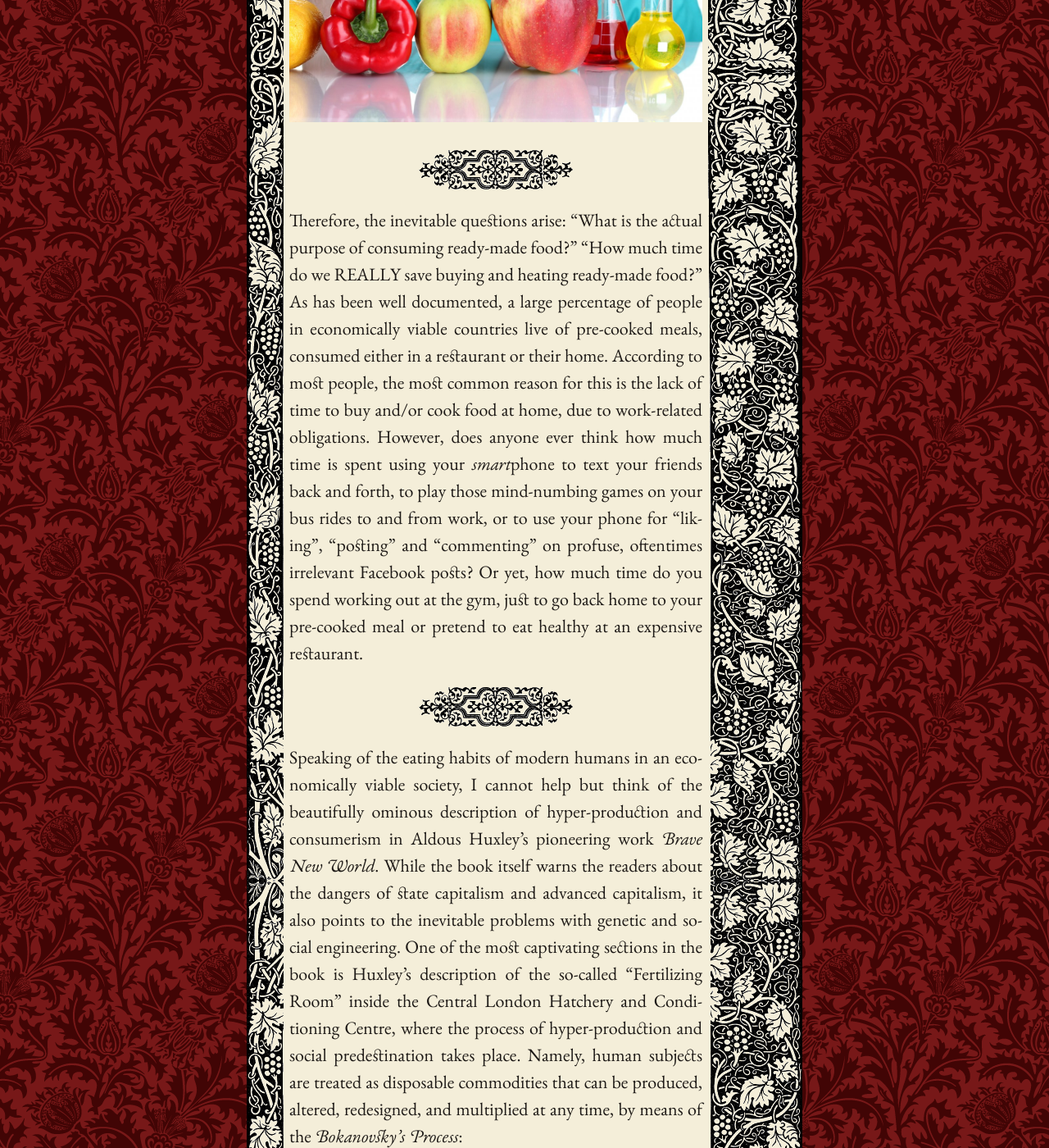
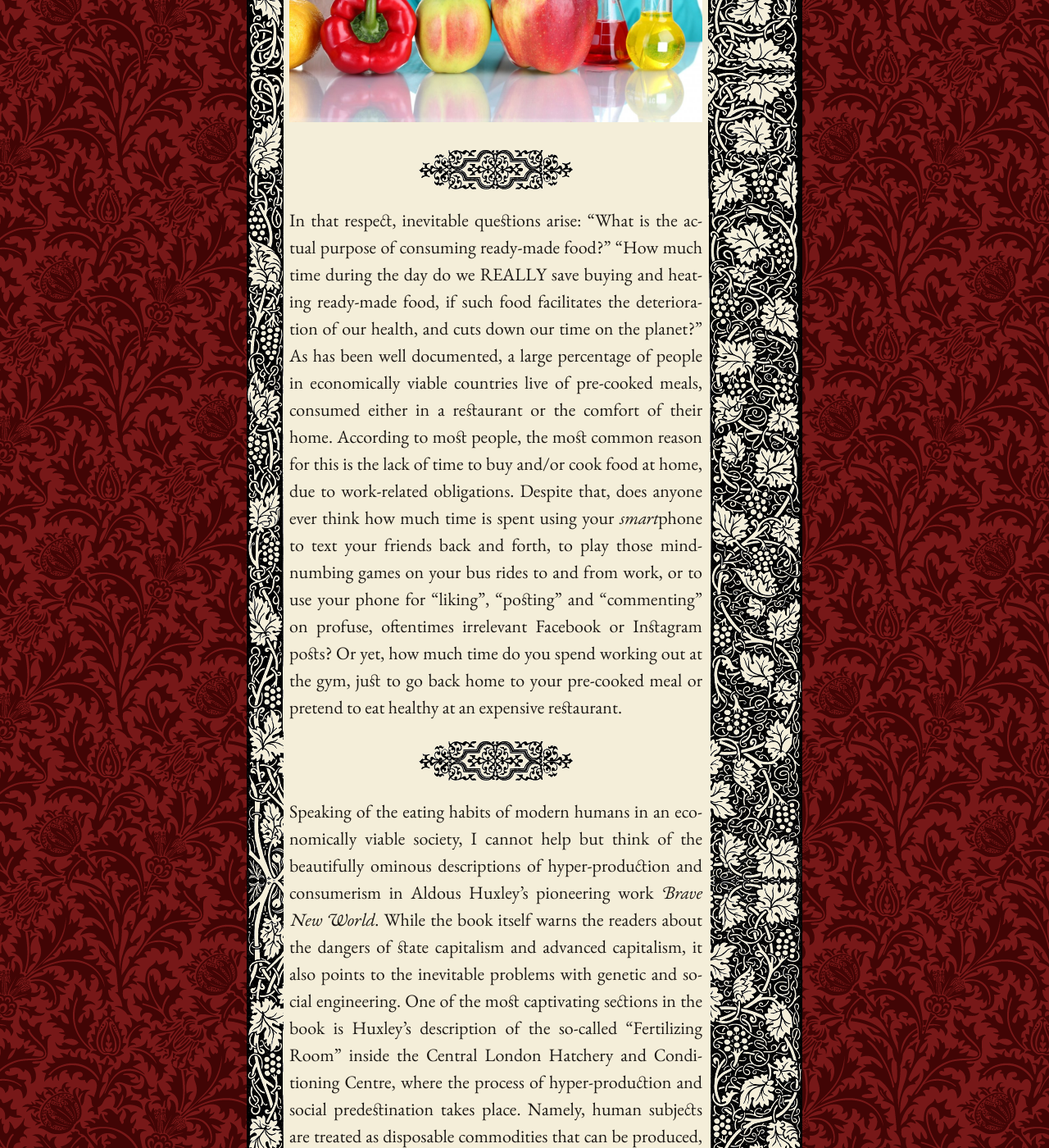
Before and after one commit to mpasovic/majapasovic.org, a Jekyll site: the page built from _posts/2016-03-04-bokanovskified-production-food-and-nutrition-in-modern-age.md, in a window 1280 px wide and 1400 px high, scrolled down 1887 px. Shown: the whole window at 82% size. Built offline with Jekyll 4.4.1, drawn with Linux system fonts in a browser that asks for light colours; nearby versions of some CDN libraries; some of the changed text lies outside the part shown.

Commit message:
Updated 2016-03-04-bokanovskified-production-food-and-nutrition-in-modern-age.md

```diff
--- a/_posts/2016-03-04-bokanovskified-production-food-and-nutrition-in-modern-age.md
+++ b/_posts/2016-03-04-bokanovskified-production-food-and-nutrition-in-modern-age.md
@@ -14,16 +14,16 @@ title: "Bokanovskified Production: Food and Nutrition in Modern Age"
 ![GMO-Food1.jpg]({{site.baseurl}}/img/GMO-Food1.jpg)
 
 *****
-Therefore, the inevitable questions arise: "What is the actual purpose of consuming ready-made food?" "How much time do we REALLY save buying and heating ready-made food?" As has been well documented, a large percentage of people in economically viable countries live of pre-cooked meals, consumed either in a restaurant or their home. According to most people, the most common reason for this is the lack of time to buy and/or cook food at home, due to work-related obligations. However, does anyone ever think how much time is spent using your *smart*phone to text your friends back and forth, to play those mind-numbing games on your bus rides to and from work, or to use your phone for "liking", "posting" and "commenting" on profuse, oftentimes irrelevant Facebook posts? Or yet, how much time do you spend working out at the gym, just to go back home to your pre-cooked meal or pretend to eat healthy at an expensive restaurant.
+In that respect, inevitable questions arise: "What is the actual purpose of consuming ready-made food?" "How much time during the day do we REALLY save buying and heating ready-made food, if such food facilitates the deterioration of our health, and cuts down our time on the planet?" As has been well documented, a large percentage of people in economically viable countries live of pre-cooked meals, consumed either in a restaurant or the comfort of their home. According to most people, the most common reason for this is the lack of time to buy and/or cook food at home, due to work-related obligations. Despite that, does anyone ever think how much time is spent using your *smart*phone to text your friends back and forth, to play those mind-numbing games on your bus rides to and from work, or to use your phone for "liking", "posting" and "commenting" on profuse, oftentimes irrelevant Facebook or Instagram posts? Or yet, how much time do you spend working out at the gym, just to go back home to your pre-cooked meal or pretend to eat healthy at an expensive restaurant.
 
 *****
-Speaking of the eating habits of modern humans in an economically viable society, I cannot help but think of the beautifully ominous description of hyper-production and consumerism in Aldous Huxley's pioneering work *Brave New World*. While the book itself warns the readers about the dangers of state capitalism and advanced capitalism, it also points to the inevitable problems with genetic and social engineering. One of the most captivating sections in the book is Huxley's description of the so-called "Fertilizing Room" inside the Central London Hatchery and Conditioning Centre, where the process of hyper-production and social predestination takes place. Namely, human subjects are treated as disposable commodities that can be produced, altered, redesigned, and multiplied at any time, by means of the *Bokanovsky's Process*:
+Speaking of the eating habits of modern humans in an economically viable society, I cannot help but think of the beautifully ominous descriptions of hyper-production and consumerism in Aldous Huxley's pioneering work *Brave New World*. While the book itself warns the readers about the dangers of state capitalism and advanced capitalism, it also points to the inevitable problems with genetic and social engineering. One of the most captivating sections in the book is Huxley's description of the so-called "Fertilizing Room" inside the Central London Hatchery and Conditioning Centre, where the process of hyper-production and social predestination takes place. Namely, human subjects are treated as disposable commodities that can be produced, altered, redesigned, and multiplied at any time, by means of the *Bokanovsky's Process*:
 
 > One egg, one embryo, one adult - normality. But a bokanovskified egg will bud,
 > will proliferate, will divide. From eight to ninety-six buds, and every bud will
 > grow into a perfectly formed embryo, and every embryo into a full-sized adult.
 > Making ninety-six human beings grow where only one grew before. Progress. (*Brave New World*, pp. 3-4)
 
-One has to keep in mind that Bokanovsky's Process does not refer to genetic engineering alone. In other words, the process of multiplying human beings does not necessarily mean the duplication (or cloning) of embryos.
+One has to keep in mind that Bokanovsky's Process does not refer to genetic engineering alone. In other words, the process of multiplying human beings does not necessarily mean the duplication (or cloning) of embryos. It also largely pertains to the multiplication of labour and
 
 ![]({{site.baseurl}}/img/brave%20new%20world.jpg)
```
